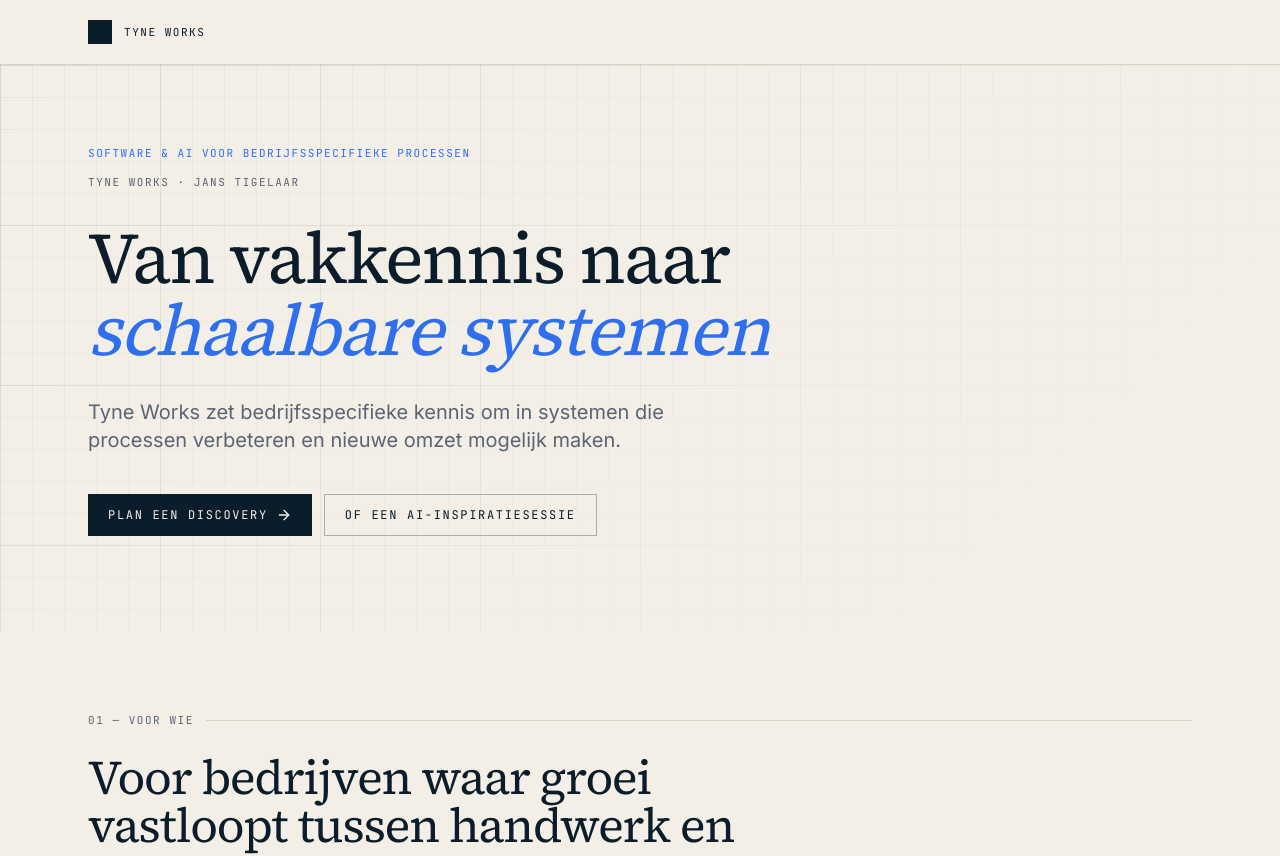
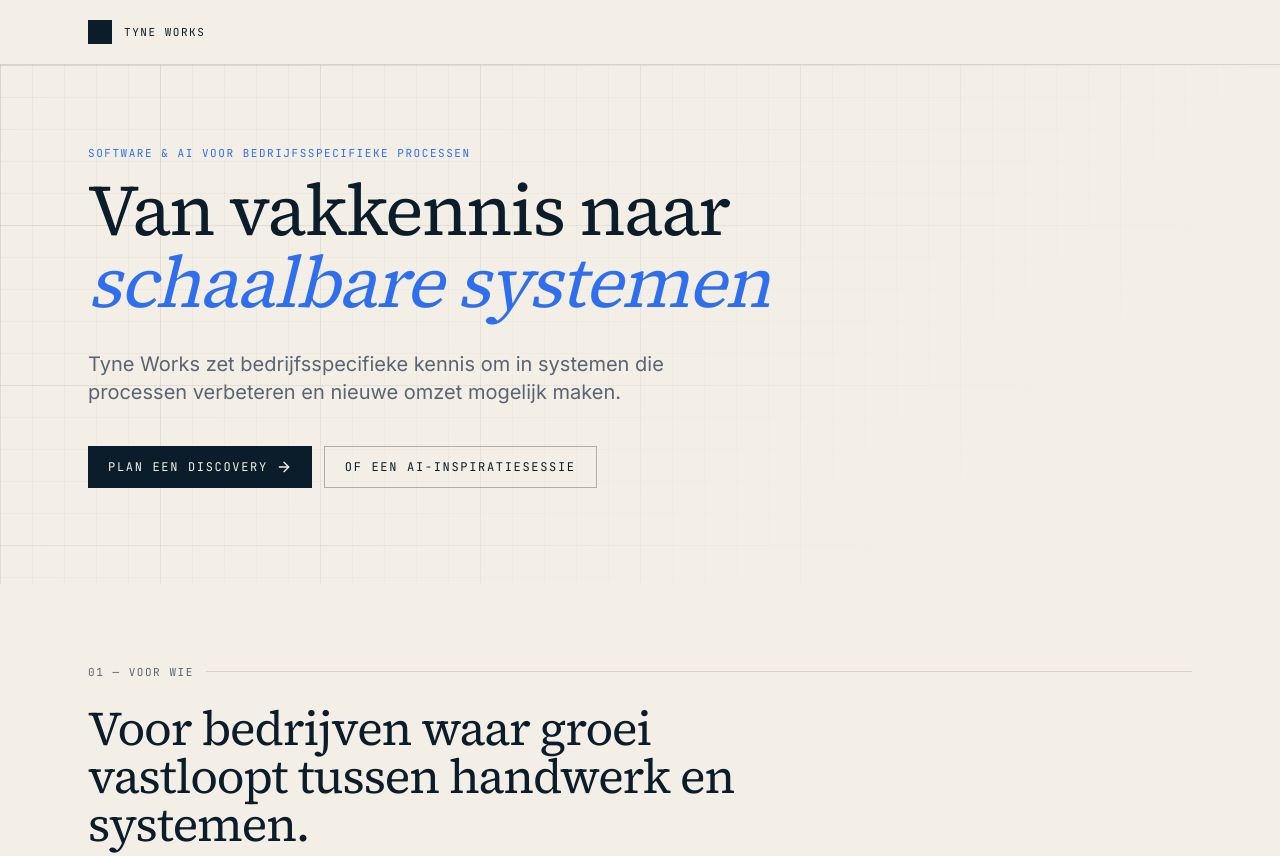
Before and after one commit to JWT20/tyne-works-site, a Next.js app: page / in a window 1280 px wide. Shown: the top 856 px of the page. Built offline with nearby package versions, Linux system fonts and the light colour scheme.

Commit message:
Remove redundant attribution line from hero
Remove "Tyne Works · Jans Tigelaar" line to reduce visual clutter in hero section.

https://claude.ai/code/session_01Mp3tyBqVuBJpX1tihYYUP2

```diff
--- a/src/app/page.tsx
+++ b/src/app/page.tsx
@@ -11,7 +11,6 @@ export default function HomePage() {
         <div className="hero-grid" aria-hidden />
         <div className="container-tight pt-20 pb-24 relative">
           <p className="label text-accent mb-3">Software & AI voor bedrijfsspecifieke processen</p>
-          <p className="label mb-8">Tyne Works · Jans Tigelaar</p>
           <h1 className="display-1 max-w-4xl">
             Van vakkennis naar{" "}
             <span className="font-serif italic text-accent">schaalbare systemen</span>
```
